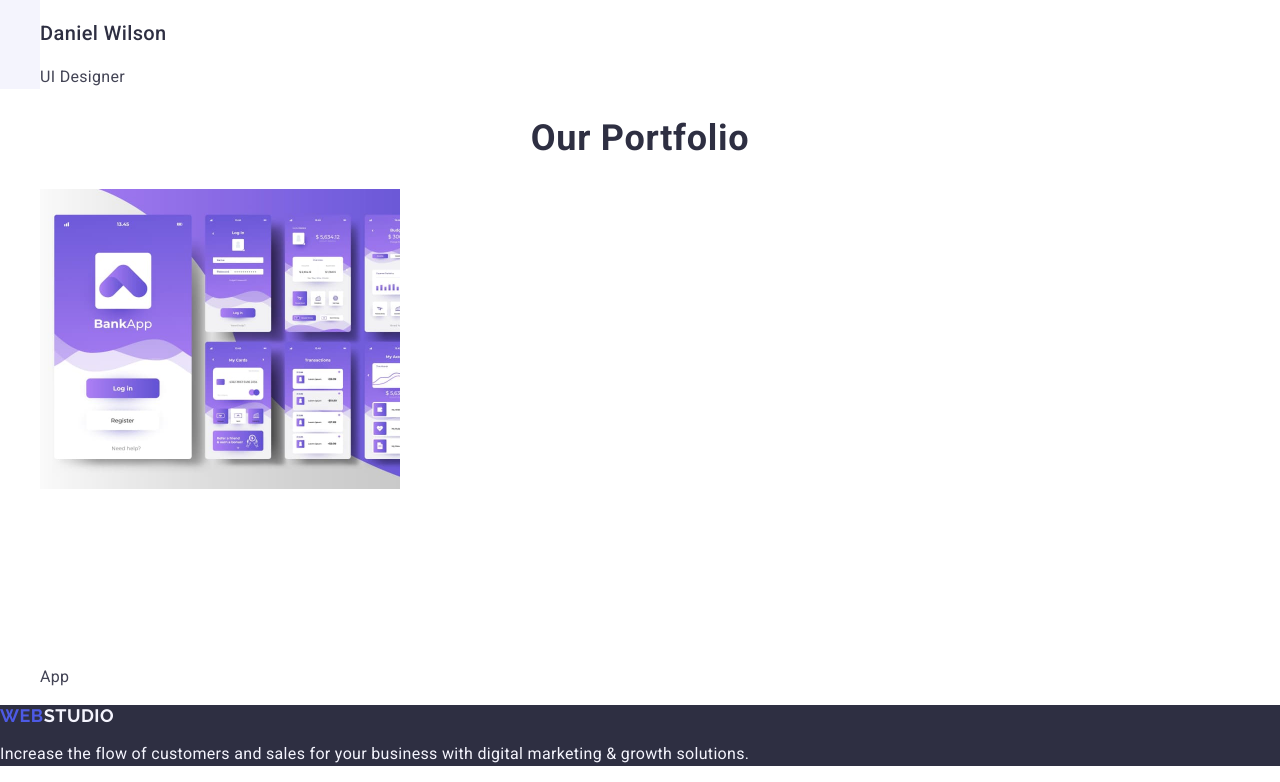
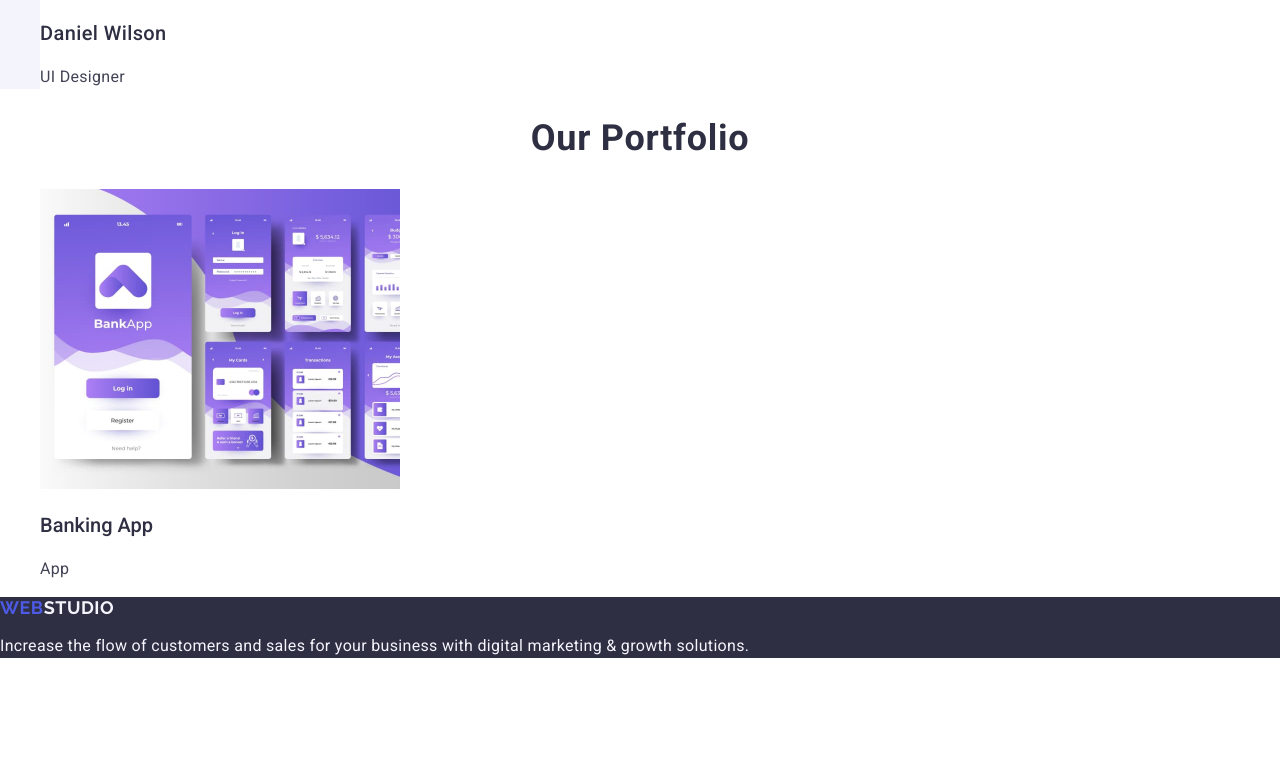
Before and after one commit to Julia-Mosendz/goit-markup-hw-02, a plain HTML site: page index.html in a window 1280 px wide. Shown: the part 2224-3006 px from the top of the page. After the commit the page ends 2898 px from the top, so only its background shows below. Drawn offline with nearby package versions, Linux system fonts and the light colour scheme.

Commit message:
section four

```diff
--- a/css/styles.css
+++ b/css/styles.css
@@ -97,6 +97,11 @@
 color: #ffffff;
 }
 
+.section-four-header {font-weight: 500;
+font-size: 20px;
+line-height: 1.2;
+color: #2e2f42;}
+
 
 
 
@@ -113,4 +118,4 @@
 .page-footer {background-color: #2e2f42;}
 .footer-paragraph {line-height: 1.5;
 color: #F4F4FD;
-letter-spacing: 0.02em;}
+letter-spacing: 0.02em}
--- a/index.html
+++ b/index.html
@@ -102,7 +102,7 @@
             <ul>
                 <li>
                     <img src="./images/img9.jpg" width="360" alt="Banking App Photo" />
-                    <h3 class="main-header">Banking App</h3>
+                    <h3   class="section-four-header">Banking App</h3>
                     <p class="section-two-paragraph">App</p>
                 </li>
 
```
